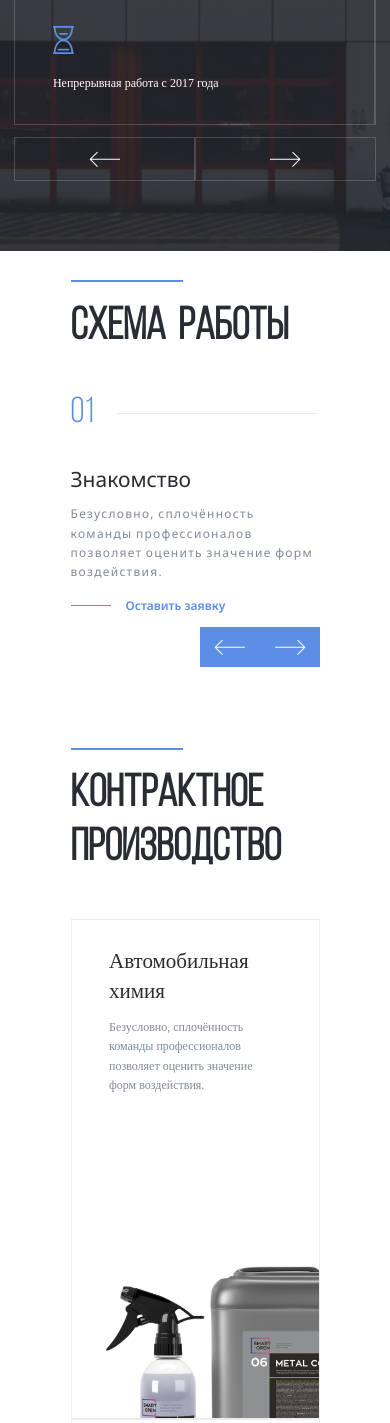
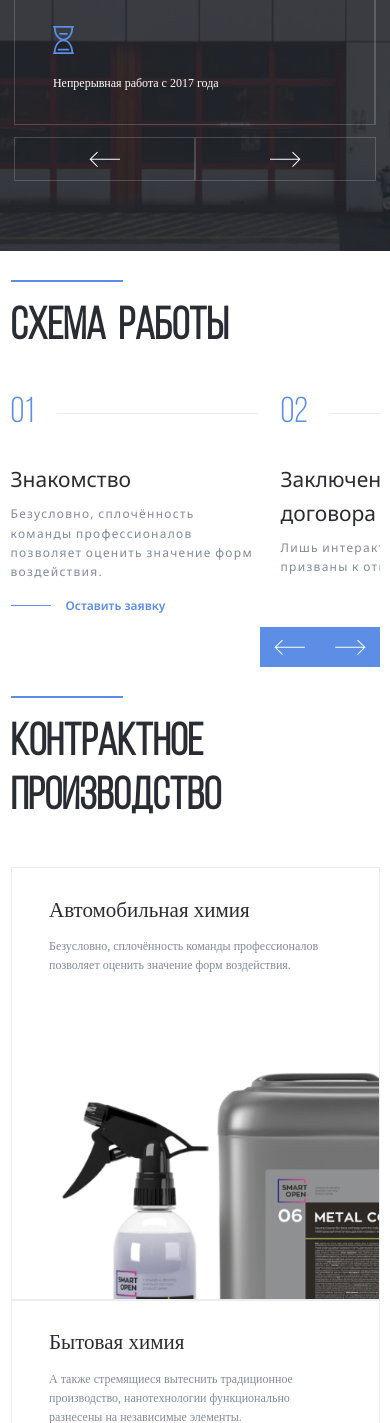
Before and after one commit to vadim-kirkach/Aliance, a PHP site: page / in a window 390 px wide. Shown: the part 770-2193 px from the top of the page. Run offline with PHP 8.4, Linux system fonts and the light colour scheme.

Commit message:
fix: @media slider and sections

```diff
--- a/css/style.css
+++ b/css/style.css
@@ -1032,6 +1032,22 @@ text-align: left;
     min-width: 90%;
   }
 
+  .section {
+    padding: 2.399rem 0.875rem 0 0.875rem;
+  }
+  .section-light {
+    padding: 2.399rem 0.875rem 0 0.875rem;
+  }
+  .section-production {
+    padding: 2.399rem 0.875rem 0 0.875rem;
+  }
+  .section-trademark {
+    padding: 2.399rem 0.875rem 0 0.875rem;
+  }
+  .clients .founder {
+    padding: 2.399rem 0.875rem 0 0.875rem;
+  }
+
   .container-white {
     min-width: 90%;
   }
--- a/js/main.js
+++ b/js/main.js
@@ -108,4 +108,26 @@ const swiperBlog = new Swiper(".blog-slider", {
     nextEl: ".blog-button-next",
     prevEl: ".blog-button-prev",
   },
+  breakpoints: {
+    // when window width is >= 320px
+    320: {
+      slidesPerView: 1,
+    },
+    // when window width is >= 576px
+    576: {
+      slidesPerView: 1,
+    },
+    // when window width is >= 768px
+    768: {
+      slidesPerView: 2,
+    },
+    // when window width is >= 1024px
+    1024: {
+      slidesPerView: 2,
+    },
+    // when window width is >= 1200px
+    1200: {
+      slidesPerView: 2,
+    },
+  }
 });
```
